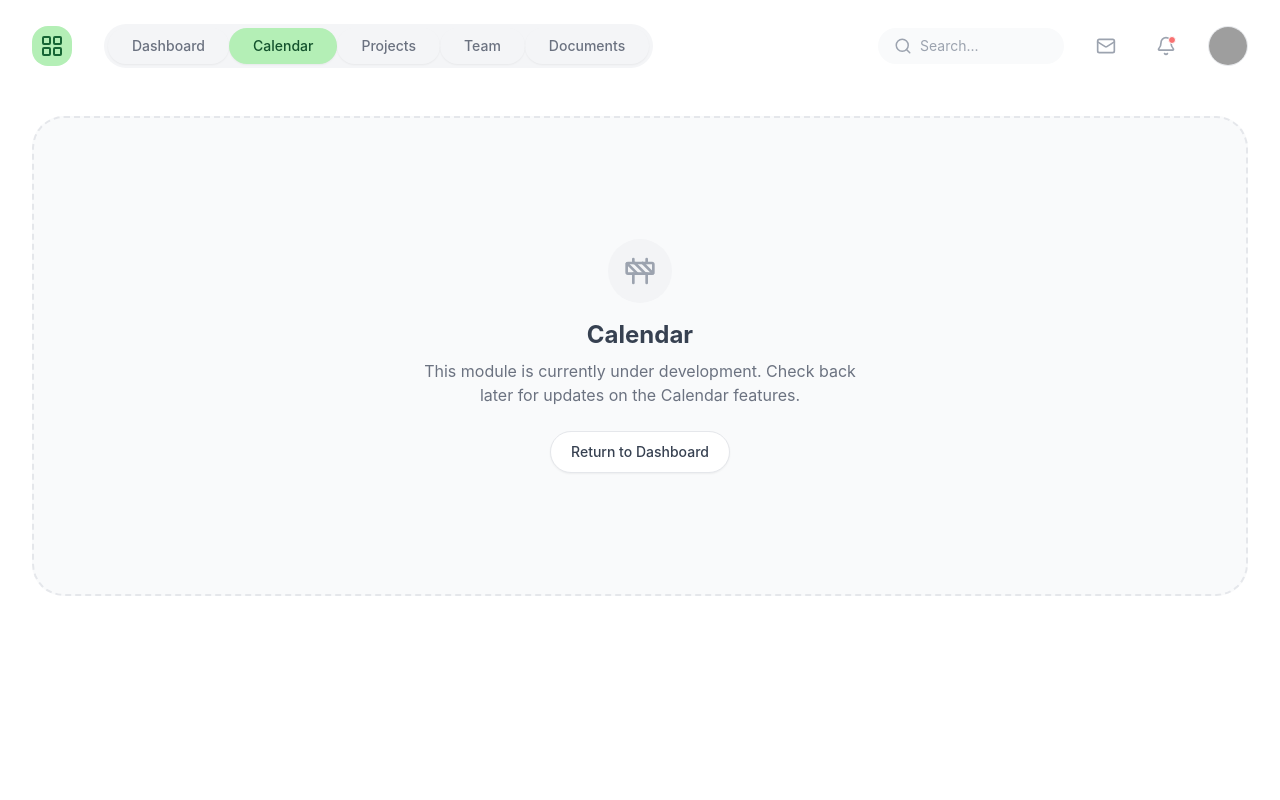
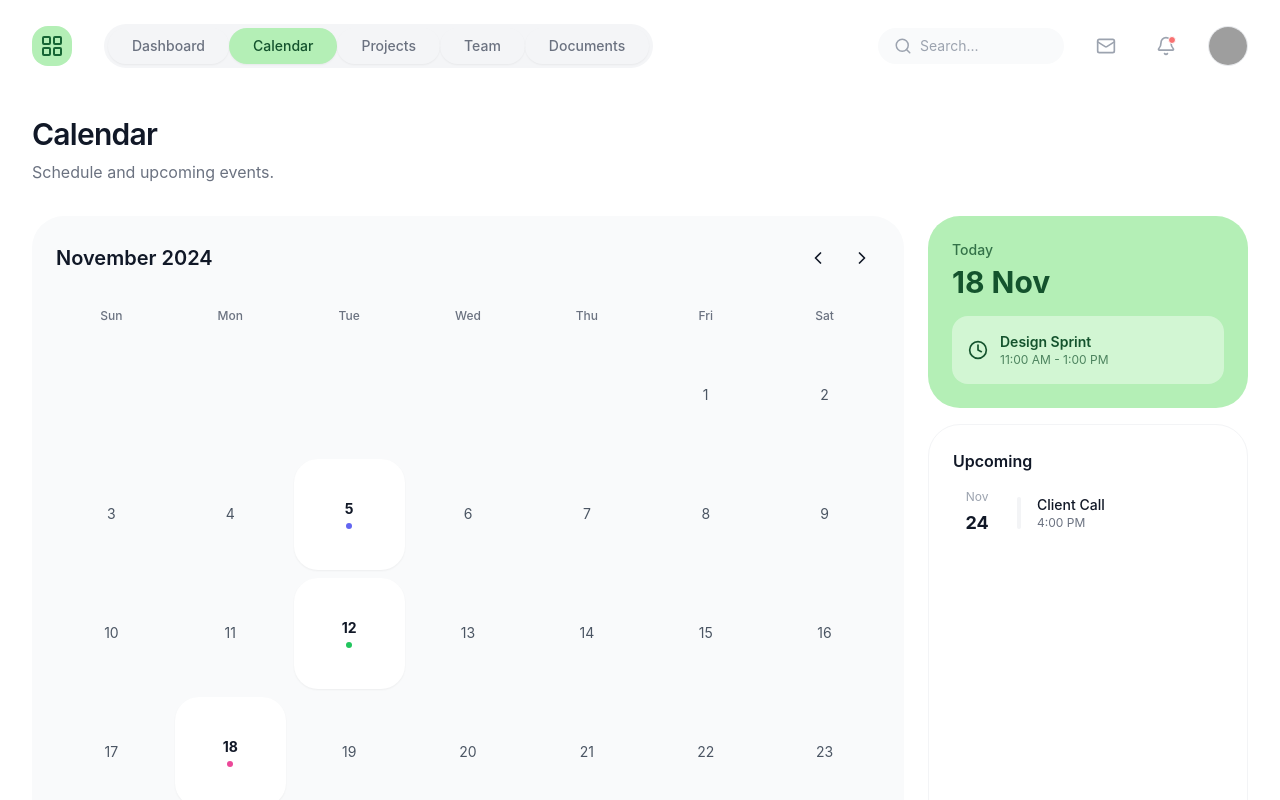
Before and after one commit to mrradarsh/dashboard-probo, a React (Vite) app: page / in a window 1280 px wide. Both pictures are taken after a click on the button "Calendar". Shown: the top 800 px of the page. Built offline with nearby package versions, Linux system fonts and the light colour scheme; grey boxes are pictures that could not be loaded.

Commit message:
Integrate Calendar and Documents into App

```diff
--- a/src/App.jsx
+++ b/src/App.jsx
@@ -106,6 +106,26 @@ function App() {
             <ProjectList />
           </div>
         );
+      case 'Calendar':
+        return (
+          <div className="animate-in fade-in duration-500">
+            <div className="mb-8">
+              <h1 className="text-3xl font-semibold tracking-tight mb-2">Calendar</h1>
+              <p className="text-gray-500">Schedule and upcoming events.</p>
+            </div>
+            <CalendarView />
+          </div>
+        );
+      case 'Documents':
+        return (
+          <div className="animate-in fade-in duration-500">
+            <div className="mb-8">
+              <h1 className="text-3xl font-semibold tracking-tight mb-2">Documents</h1>
+              <p className="text-gray-500">Access and manage project files.</p>
+            </div>
+            <DocumentList />
+          </div>
+        );
       default:
         // Placeholder for other tabs
         return (
```
